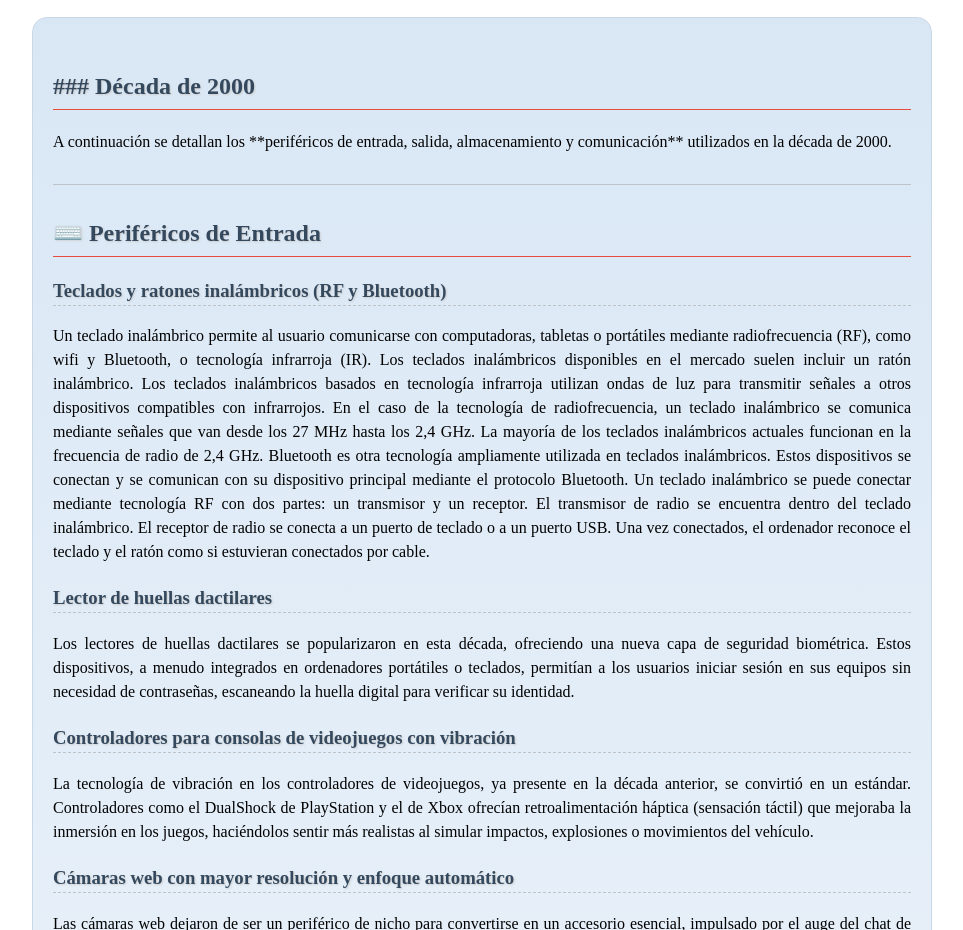
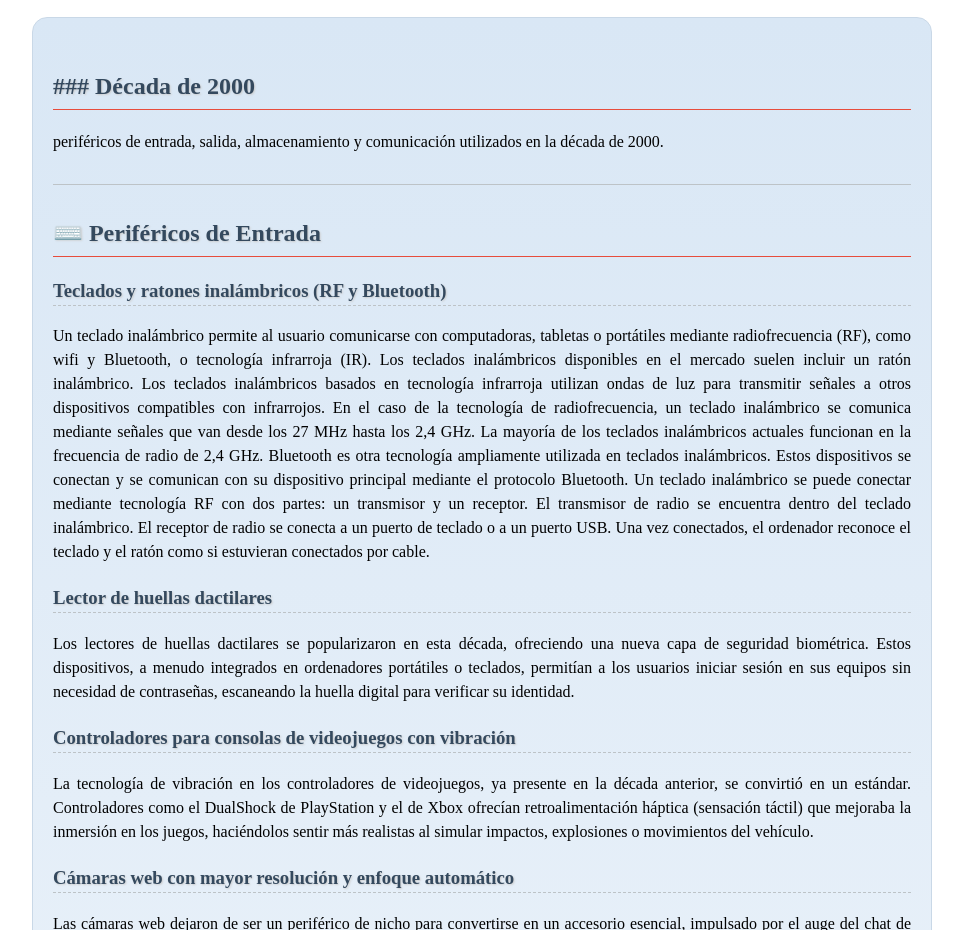
Before and after one commit to juantome49/perif-ricos, a plain HTML site: page pagina3.html in a window 1280 px wide. Shown: the part 2900-3830 px from the top of the page, without its empty margins (158-1121 px from the left). Drawn offline with Linux system fonts and the light colour scheme.

Commit message:
Update pagina3.html

```diff
--- a/pagina3.html
+++ b/pagina3.html
@@ -144,7 +144,7 @@
 
     <div class="decade-2000">
         <h2 id="decade-2000">### Década de 2000</h2>
-        <p>A continuación se detallan los **periféricos de entrada, salida, almacenamiento y comunicación** utilizados en la década de 2000.</p>
+        <p>periféricos de entrada, salida, almacenamiento y comunicación utilizados en la década de 2000.</p>
         <hr>
         <h2>⌨️ Periféricos de Entrada</h2>
         <h3>Teclados y ratones inalámbricos (RF y Bluetooth)</h3>
```
